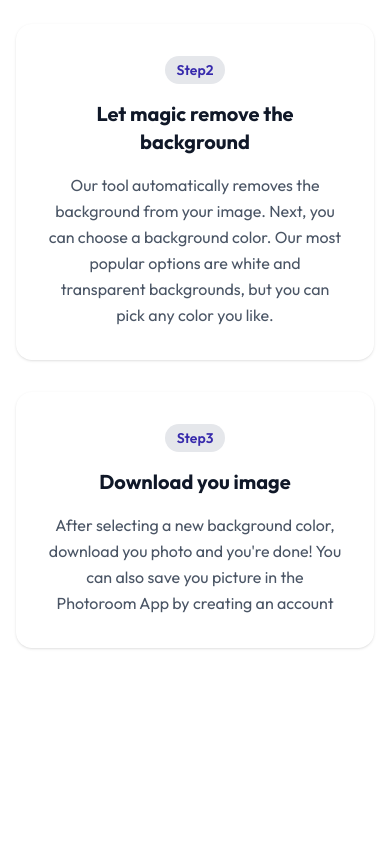
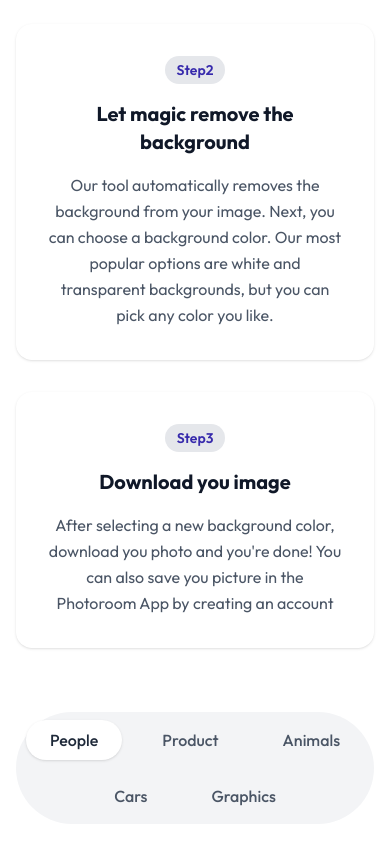
Before and after one commit to SohamBhandary/AiRemoverFrontend, a React (Vite) app: page / in a window 390 px wide. Shown: the part 1245-2089 px from the top of the page. Before the commit the page ends 2021 px from the top, so only its background shows below. Built offline with nearby package versions, Linux system fonts and the light colour scheme.

Commit message:
Category Selector Done

```diff
--- /dev/null
+++ b/src/Components/BgSlider.jsx
@@ -0,0 +1,41 @@
+import React, { useState } from 'react'
+import { categories } from '../assets/assests';
+
+const BgSlider = () => {
+const [sliderPosition,setSliderPosition]=useState(50);
+const [activeCategory,setActiveCategory]=useState("People");
+const handleSliderChange=(e)=>{
+    setSliderPosition(e.target.value);
+}
+
+
+  return (
+    <div className='mb-16 relative'>
+        <h2 className='text-3xl md:text-4xl font-bold text-gray-900 mb-12 text-center'>
+
+        </h2>
+        <div className='flex justify-center mb-10 flex-wrap'>
+             <div className="inline-flex gap-4 bg-gray-100 p-2 rounded-full flex-wrap justify-center">
+                {
+                    categories.map((category) => (
+                        <button
+                            key={category}
+                            className={`px-6 py-2 rounded-full font-medium ${activeCategory == category ? 'bg-white text-gray-800 shadow-sm' : 'text-gray-600 hover:bg-gray-200'}`}
+                            onClick={() => setActiveCategory(category)}
+                        >
+                            {
+                                category
+                            }
+                        </button>
+                    ))
+                }
+            </div>
+
+        </div>
+
+
+    </div>
+  )
+}
+
+export default BgSlider
--- a/src/Pages/Home.jsx
+++ b/src/Pages/Home.jsx
@@ -1,6 +1,7 @@
 import React from 'react'
 import Header from '../Components/Header'
 import BgRemovalSteps from '../Components/BgRemovalSteps'
+import BgSlider from '../Components/BgSlider'
 
 const Home = () => {
   return (
@@ -8,6 +9,7 @@ const Home = () => {
 
         <Header/>
         <BgRemovalSteps/>
+        <BgSlider/>
 
 
 
--- a/src/assets/assests.js
+++ b/src/assets/assests.js
@@ -25,3 +25,5 @@ export const assets={
         description: `After selecting a new background color, download you photo and you're done! You can also save you picture in the Photoroom App by creating an account`
     }
 ];
+
+export const categories =["People","Product","Animals","Cars","Graphics"]
```
